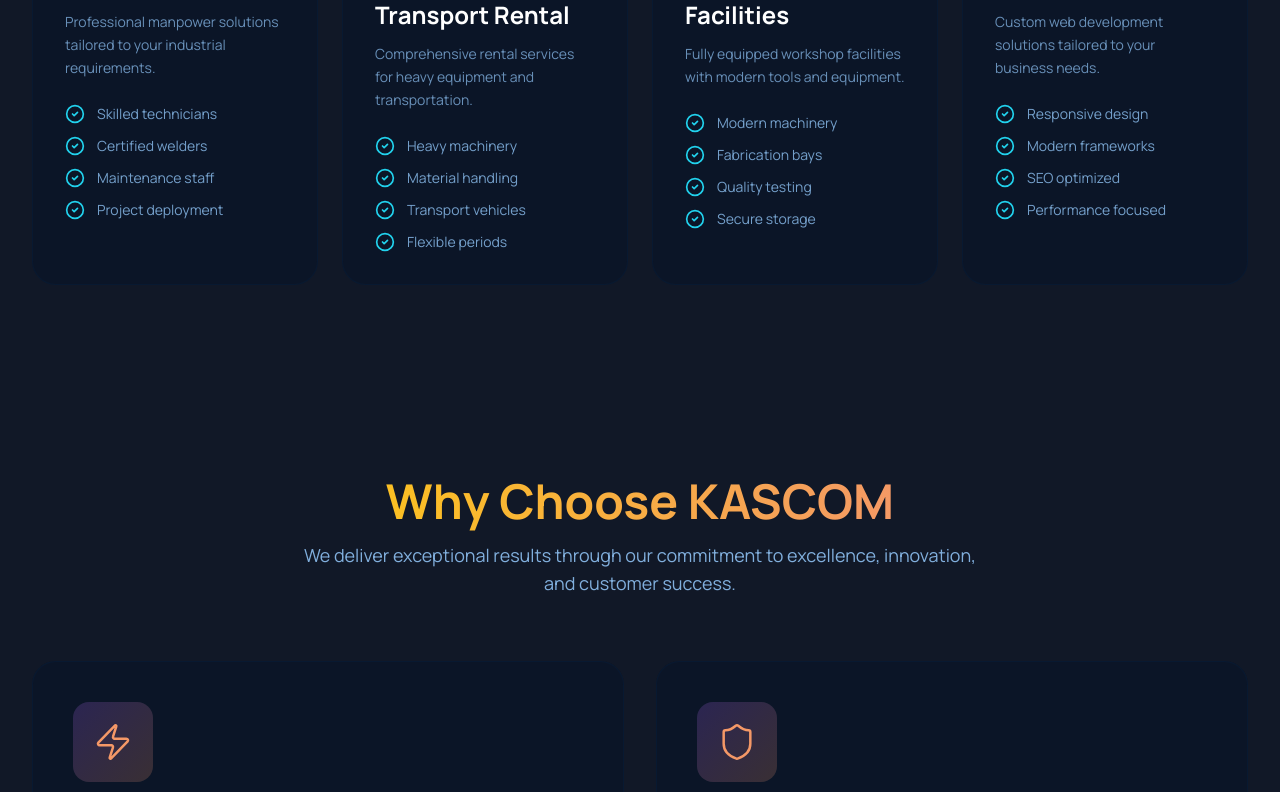
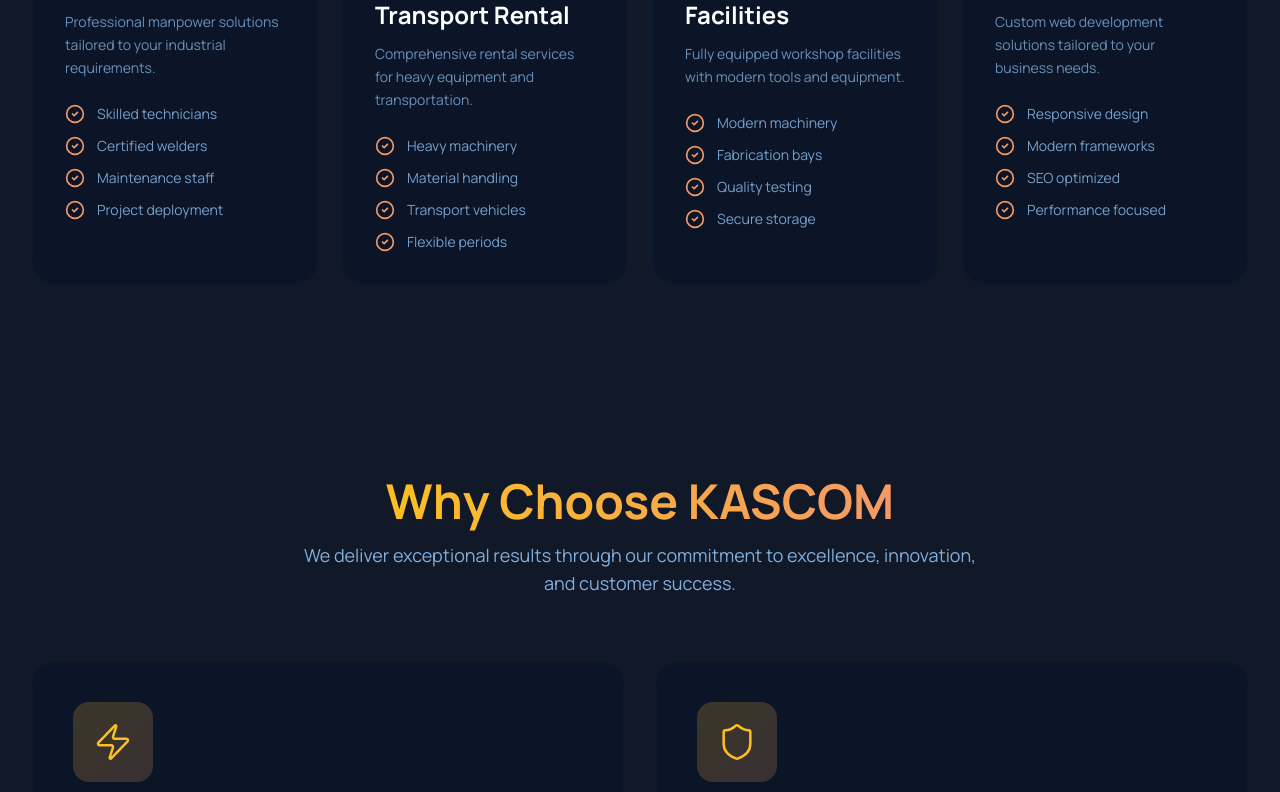
Before and after one commit to dario6h/kascom, a Next.js app: page / in a window 1280 px wide. Shown: the part 1808-2600 px from the top of the page. Built offline with nearby package versions, Linux system fonts and the light colour scheme.

Commit message:
Update homepage with new design improvements

```diff
--- a/app/page.js
+++ b/app/page.js
@@ -296,7 +296,7 @@
                 <ul className="space-y-3">
                   {service.features.map((feature, idx) => (
                     <li key={idx} className="flex items-center gap-3 text-sm">
-                      <CheckCircle2 className="w-5 h-5 text-cyan-400 flex-shrink-0" strokeWidth={2} />
+                      <CheckCircle2 className="w-5 h-5 text-accent-orange flex-shrink-0" strokeWidth={2} />
                       <span className="text-primary-400/90">{feature}</span>
                     </li>
                   ))}
@@ -324,8 +324,8 @@
           {features.map((feature, index) => (
             <AnimatedSection key={index} animation="fadeInUp" delay={index * 0.1}>
               <div className="p-10 bg-[#0a1628]/80 backdrop-blur-lg border border-primary-600/20 rounded-3xl hover:bg-[#0a1628]/90 hover:border-primary-500/30 transition-all duration-300 group h-full">
-                <div className="w-20 h-20 bg-gradient-to-br from-accent-purple/20 to-accent-orange/20 rounded-2xl flex items-center justify-center mb-6 group-hover:scale-105 transition-transform duration-300">
-                  <feature.icon className="w-10 h-10 text-accent-orange" strokeWidth={1.5} />
+                <div className="w-20 h-20 bg-gradient-to-br from-accent-yellow/20 to-accent-orange/20 rounded-2xl flex items-center justify-center mb-6 group-hover:scale-105 transition-transform duration-300">
+                  <feature.icon className="w-10 h-10 text-accent-yellow" strokeWidth={1.5} />
                 </div>
                 <h3 className="text-2xl font-bold text-white mb-4">
                   {feature.title}
```
